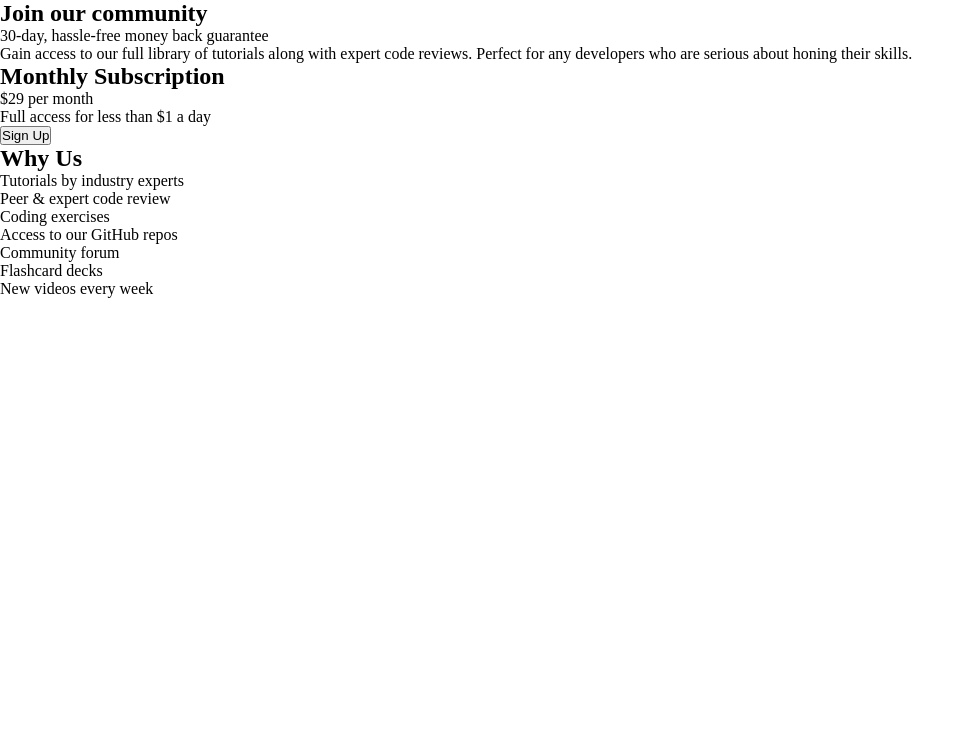
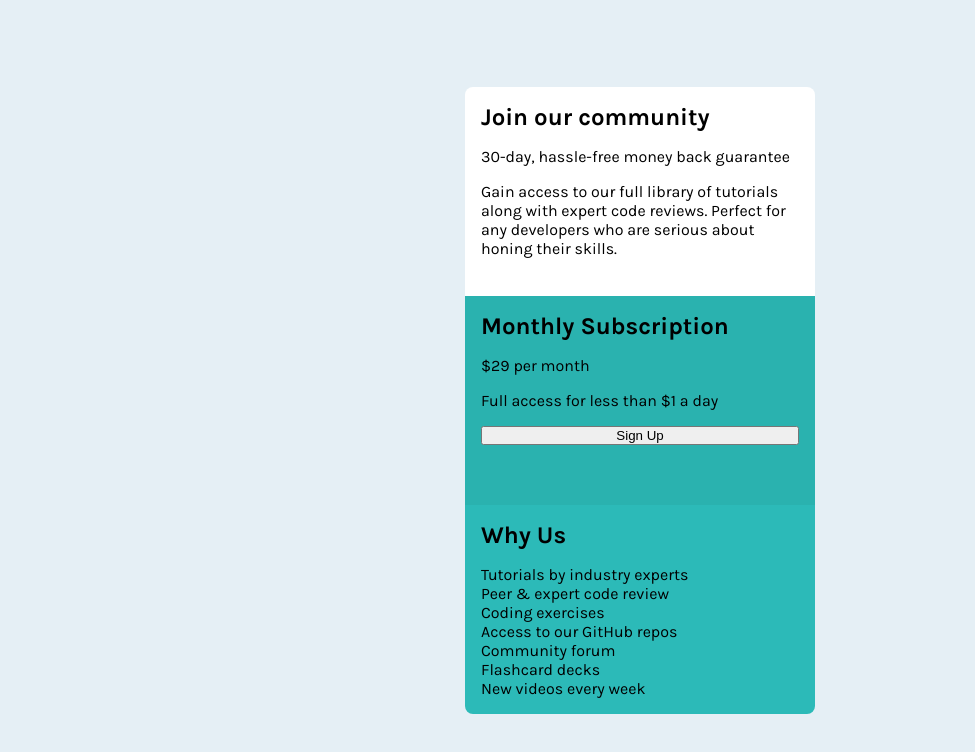
Before and after one commit to data-dev05/single-price-grid-component, a plain HTML site: page index.html in a window 1280 px wide. Shown: the whole page, without its empty margins (0-975 px from the left). Drawn offline with Linux system fonts and the light colour scheme.

Commit message:
style: add general css styles

```diff
--- a/index.html
+++ b/index.html
@@ -12,7 +12,7 @@
 
 <body>
   <main id="card">
-    <section>
+    <section id="join-section">
       <h1>Join our community</h1>
 
       <p>30-day, hassle-free money back guarantee</p>
@@ -23,7 +23,7 @@
       </p>
     </section>
 
-    <section>
+    <section id="monthly-section">
       <h2>Monthly Subscription</h2>
 
       <p><span>&dollar;29</span> per month</p>
@@ -33,7 +33,7 @@
       <button>Sign Up</button>
     </section>
 
-    <section>
+    <section id="why-section">
       <h2>Why Us</h2>
 
       <ul>
--- a/sass/styles.scss
+++ b/sass/styles.scss
@@ -5,3 +5,47 @@
     margin: 0;
     box-sizing: border-box;
 }
+
+body {
+    background-color: $Light-Gray;
+    min-height: 100vh;
+    display: flex;
+    justify-content: center;
+    align-items: center;
+    font-family: $Family-Karla;
+    font-size: $Font-size;
+    padding-top: 2rem;
+    padding-bottom: 2rem;
+}
+
+#card {
+    width: 350px;
+    display: grid;
+    grid-template-columns: 1fr;
+    grid-template-rows: repeat(3, 1fr);
+}
+
+section {
+    padding: 1rem;
+    display: flex;
+    flex-direction: column;
+    gap: 1rem;
+}
+
+ul {
+    list-style-type: none;
+}
+
+#join-section {
+    background-color: white;
+    border-radius: 0.5rem 0.5rem 0 0;
+}
+
+#monthly-section {
+    background-color: $Cyan;
+}
+
+#why-section {
+    background-color: hsl(179, 62%, 45%);
+    border-radius: 0 0 0.5rem 0.5rem;
+}
```
Also changed, not shown: css/styles.css, 1 other file.
